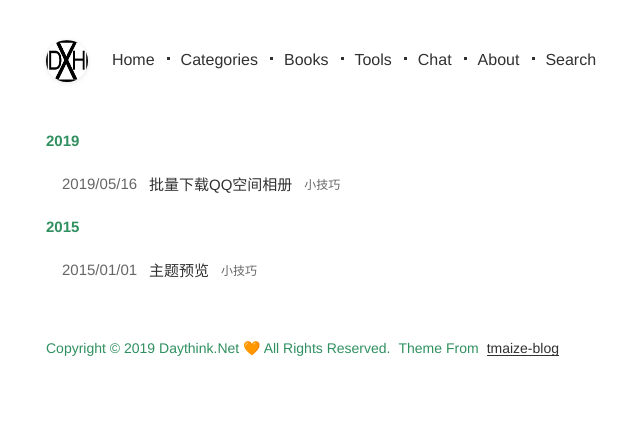
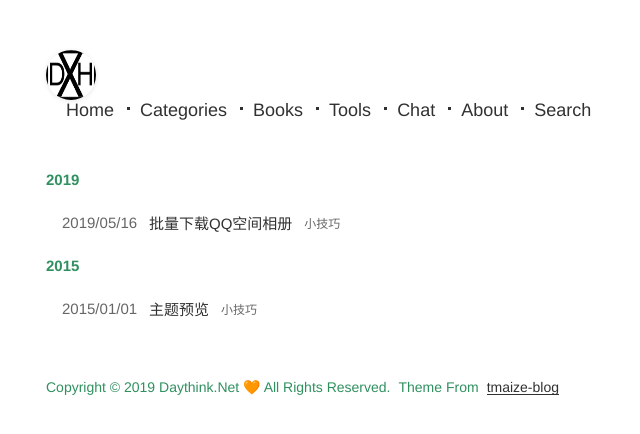
Before and after one commit to Devinteng/blog3, a Jekyll site: the page built from index.html, in a window 1280 px wide. Shown: the top 434 px of the page, without its empty margins (314-954 px from the left). Built offline with Jekyll 4.4.1, drawn with Linux system fonts in a browser that asks for light colours.

Commit message:
Update blog.css

```diff
--- a/static/css/blog.css
+++ b/static/css/blog.css
@@ -109,14 +109,14 @@ body::-webkit-scrollbar {
   max-width: 560px;
 }
 .header {
-  margin-top: 40px;
+  margin-top: 50px;
   margin-bottom: 50px;
 }
 .header .logo {
   display: inline-block;
   vertical-align: middle;
-  width: 42px;
-  height: 42px;
+  width: 50px;
+  height: 50px;
   border-radius: 50%;
   box-shadow: 0 1px 5px rgba(0, 0, 0, 0.1);
   transition: transform 500ms linear;
@@ -139,7 +139,7 @@ body::-webkit-scrollbar {
   font-size: 0;
 }
 .header .menu a {
-  font-size: 16px;
+  font-size: 18px;
   display: inline-block;
   margin: 0 13px;
   position: relative;
```
